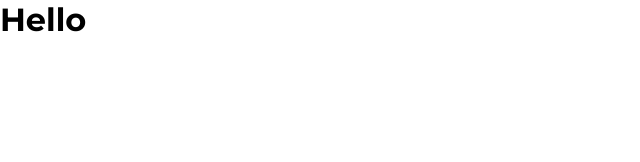
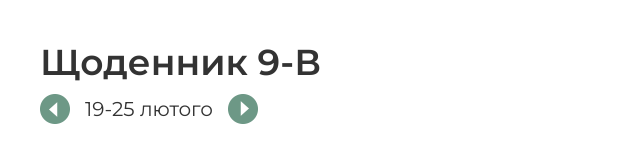
Before and after one commit to ZubalYana/Diary, a website: page public/index.html in a window 1280 px wide. Shown: the whole page, without its empty margins (0-640 px from the left). Drawn offline with Linux system fonts and the light colour scheme.

Commit message:
add the title and week date

```diff
--- a/public/index.html
+++ b/public/index.html
@@ -8,7 +8,15 @@
     <link href="https://fonts.googleapis.com/css?family=Montserrat:100,200,300,regular,500,600,700,800,900,100italic,200italic,300italic,italic,500italic,600italic,700italic,800italic,900italic" rel="stylesheet" />
 </head>
 <body>
-    <h1>Hello</h1>
+    <div class="wrap">
+        <h1>Щоденник 9-В</h1>
+        <div class="week">
+            <img class="week_arrow" id="week_arrowLeft" src="./img/arrow.png">
+            <div class="week_weekDate">19-25 лютого</div>
+            <img class="week_arrow" id="week_arrowRight" src="./img/arrow.png">
+
+        </div>
+    </div>
 
 
     <script src="./main.js"></script>
--- a/public/style.scss
+++ b/public/style.scss
@@ -4,3 +4,31 @@
     box-sizing: border-box;
     font-family: Montserrat;
 }
+.wrap{
+    width: 100%;
+    height: 100vh;
+    padding: 40px;
+    color: #333;
+    h1{
+        font-size: 36px;
+        font-weight: 600;
+    }
+    .week{
+        display: flex;
+        align-items: center;
+        margin-top: 10px;
+        .week_weekDate{
+            font-size: 20px;
+            font-weight: 400;
+            margin: 0 15px;
+        }
+        .week_arrow{
+            width: 30px;
+            height: 30px;
+        }
+        #week_arrowRight{
+            transform: rotate(180deg);
+        }
+    }
+
+}
```
Also changed, not shown: public/img/arrow.png (added), public/style.css, 1 other file.
